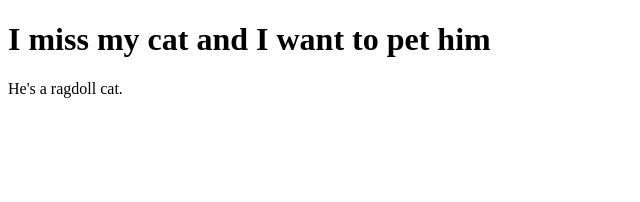
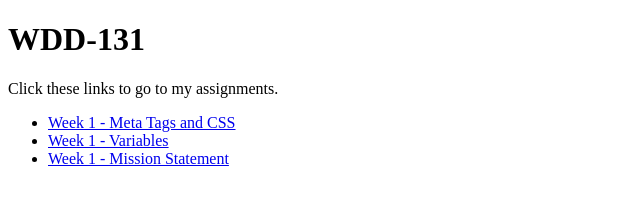
Before and after one commit to Rayce303/wdd131, a plain HTML site: page index.html in a window 1280 px wide. Shown: the whole page, without its empty margins (0-640 px from the left). Drawn offline with Linux system fonts and the light colour scheme.

Commit message:
List of Assignments
Now you can click links to my assignments on the main index page.

```diff
--- a/index.html
+++ b/index.html
@@ -4,14 +4,20 @@
     <meta charset="UTF-8">
     <meta name="viewport" content="width=device-width, initial-scale=1.0">
     <title>Document</title>
-    <script>
-        // javascript comment
-        alert("baby's first javascript")
-    </script>
 </head>
 <body>
-    <h1>I miss my cat and I want to pet him</h1>
-    <p>He's a ragdoll cat.</p>
-
+    <h1>WDD-131</h1>
+    <p>Click these links to go to my assignments.</p>
+    <ul>
+        <li>
+            <a href="./Week 1/ponder/meta-css.html">Week 1 - Meta Tags and CSS</a>
+        </li>
+        <li>
+            <a href="./Week 1/ponder/variables.html">Week 1 - Variables</a>
+        </li>
+        <li>
+            <a href="./Week 1/ponder/mission/index.html">Week 1 - Mission Statement</a>
+        </li>
+    </ul>
 </body>
 </html>
```
